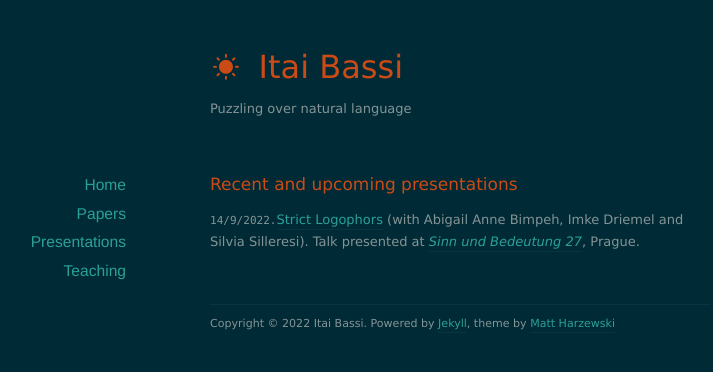
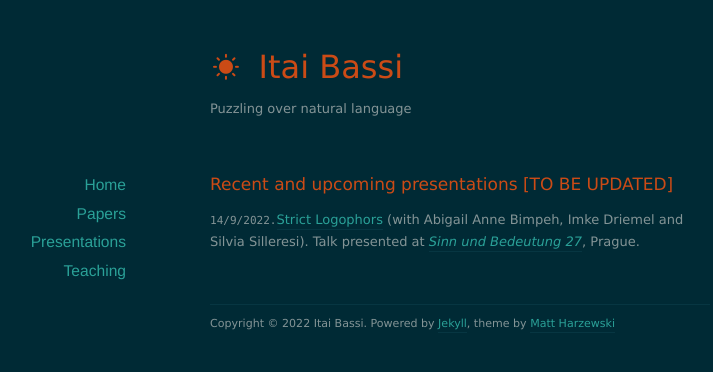
Before and after one commit to itaibassi/itaibassi.github.io, a Jekyll site: the page built from presentations/index.markdown, in a window 1280 px wide. Shown: the top 372 px of the page, without its empty margins (180-893 px from the left). Built offline with Jekyll 4.4.1, drawn with Linux system fonts in a browser that asks for light colours; nearby versions of some CDN libraries.

Commit message:
Update index.markdown

```diff
--- a/presentations/index.markdown
+++ b/presentations/index.markdown
@@ -7,6 +7,6 @@ title: Presentations
 
 
 
-# Recent and upcoming presentations
+# Recent and upcoming presentations [TO BE UPDATED]
 
 `14/9/2022.`[Strict Logophors](https://drive.google.com/file/d/1KBFjmoAOvqbtSWfL2XjdFYEG2FvVNphJ/view) (with Abigail Anne Bimpeh, Imke Driemel and Silvia Silleresi). Talk presented at *[Sinn und Bedeutung 27](https://sub27.ff.cuni.cz/)*, Prague.
```
